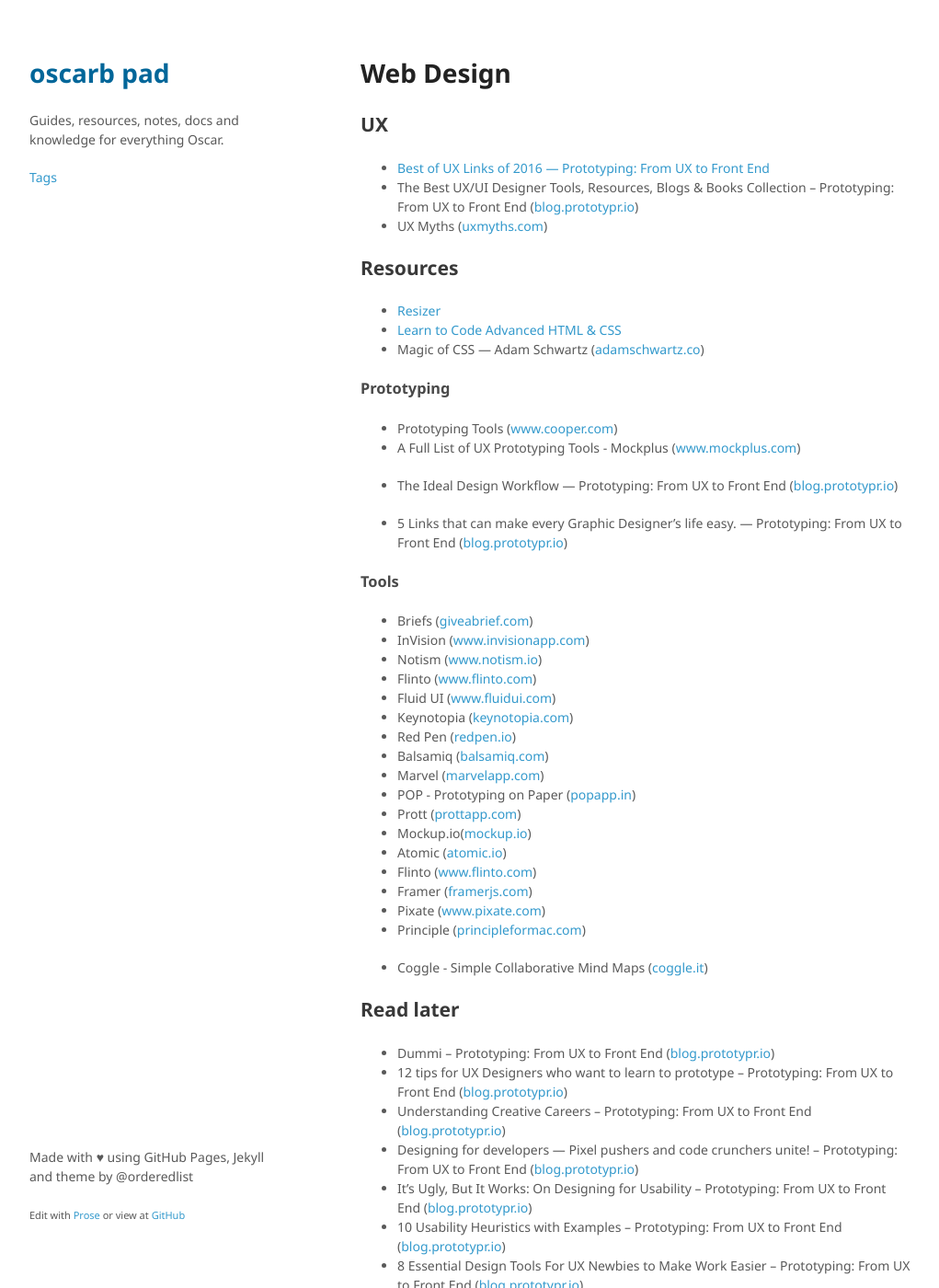
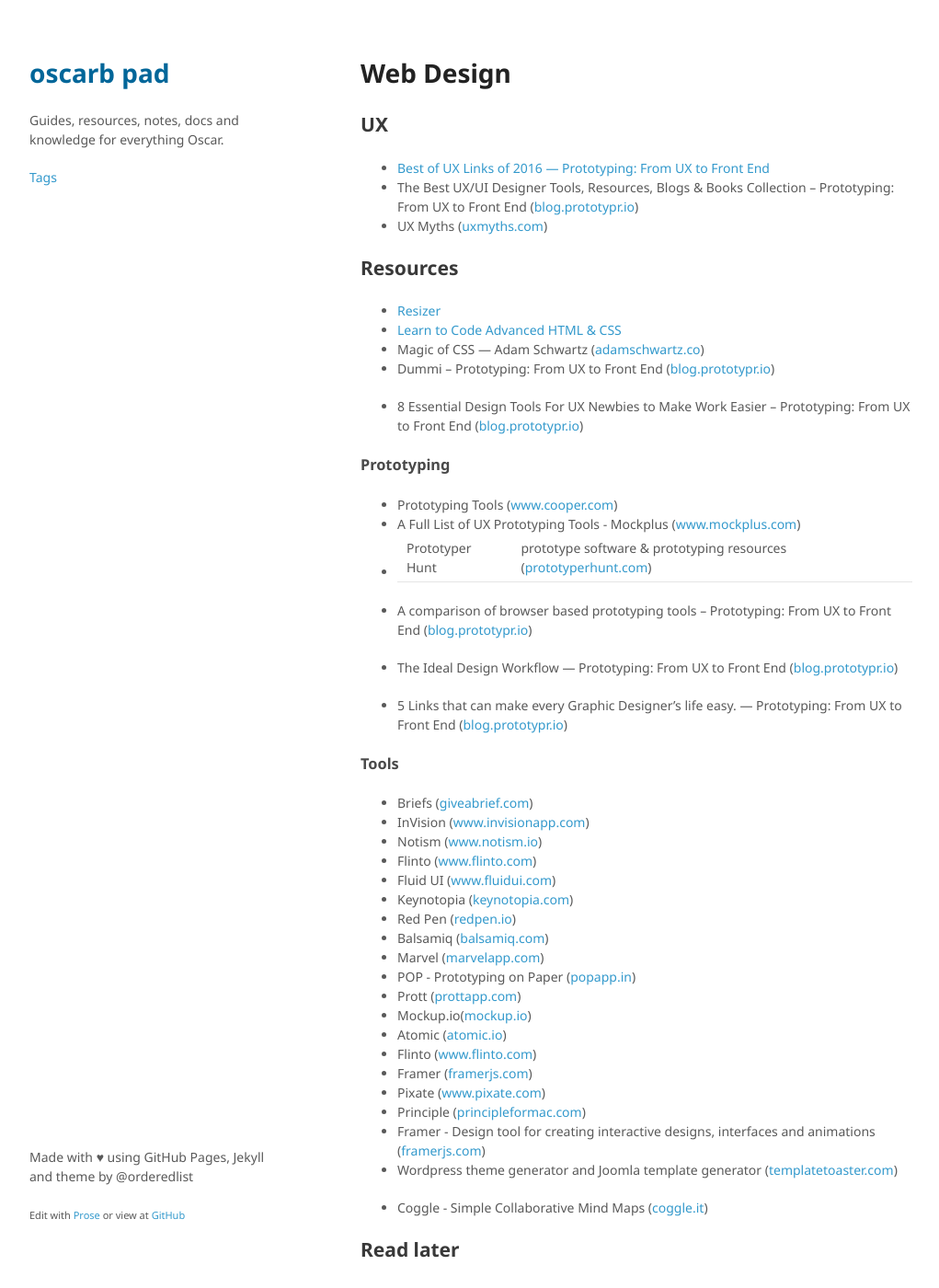
Before and after one commit to oscarb/pad, a Jekyll site: the page built from _docs/web-design.md, in a window 1280 px wide and 1400 px high. Shown: the whole window at 92% size, without its empty margins (128-1149 px from the left). Built offline with Jekyll 4.4.1, drawn with Linux system fonts in a browser that asks for light colours.

Commit message:
Updated web-design.md

```diff
--- a/_docs/web-design.md
+++ b/_docs/web-design.md
@@ -21,11 +21,16 @@ published: true
 * [Resizer](http://design.google.com/resizer/)
 * [Learn to Code Advanced HTML & CSS](http://learn.shayhowe.com/advanced-html-css/)
 * Magic of CSS — Adam Schwartz ([adamschwartz.co](http://adamschwartz.co/magic-of-css/))
+* Dummi – Prototyping: From UX to Front End ([blog.prototypr.io](https://blog.prototypr.io/dummi-9850beef9e78#.ooyc4cb0s))
+
+* 8 Essential Design Tools For UX Newbies to Make Work Easier – Prototyping: From UX to Front End ([blog.prototypr.io](https://blog.prototypr.io/8-essential-design-tools-for-ux-newbies-to-make-work-easier-818fbe8e8ac#.e5avucvca))
 
 ### Prototyping
 
 * Prototyping Tools ([www.cooper.com](http://www.cooper.com/prototyping-tools))
 * A Full List of UX Prototyping Tools - Mockplus ([www.mockplus.com](http://www.mockplus.com/blog/post/121-a-full-list-of-ux-prototyping-tools))
+* Prototyper Hunt | prototype software & prototyping resources ([prototyperhunt.com](http://prototyperhunt.com/))
+* A comparison of browser based prototyping tools – Prototyping: From UX to Front End ([blog.prototypr.io](https://blog.prototypr.io/prototyping-with-browser-based-prototype-tools-a-comparison-939ce8076d3b#.d8n71wp4k))
 
 * The Ideal Design Workflow — Prototyping: From UX to Front End ([blog.prototypr.io](https://blog.prototypr.io/the-ideal-design-workflow-2c200b8e337d#.9a7ubh88n))
 
@@ -50,6 +55,8 @@ published: true
 * Framer ([framerjs.com](https://framerjs.com/))
 * Pixate ([www.pixate.com](http://www.pixate.com/))
 * Principle ([principleformac.com](http://principleformac.com/))
+* Framer - Design tool for creating interactive designs, interfaces and animations ([framerjs.com](https://framerjs.com/))
+* Wordpress theme generator and Joomla template generator ([templatetoaster.com](http://templatetoaster.com/?utm_source=R&utm_medium=M&utm_campaign=N#header))
 
 * Coggle - Simple Collaborative Mind Maps ([coggle.it](https://coggle.it/))
 
```
